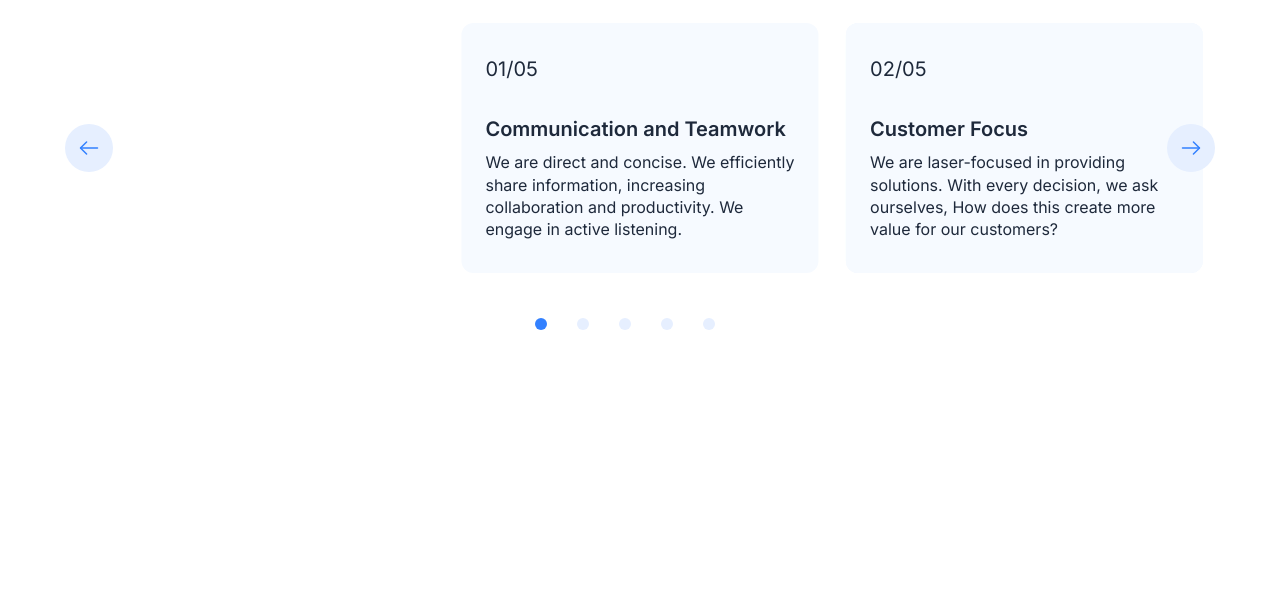
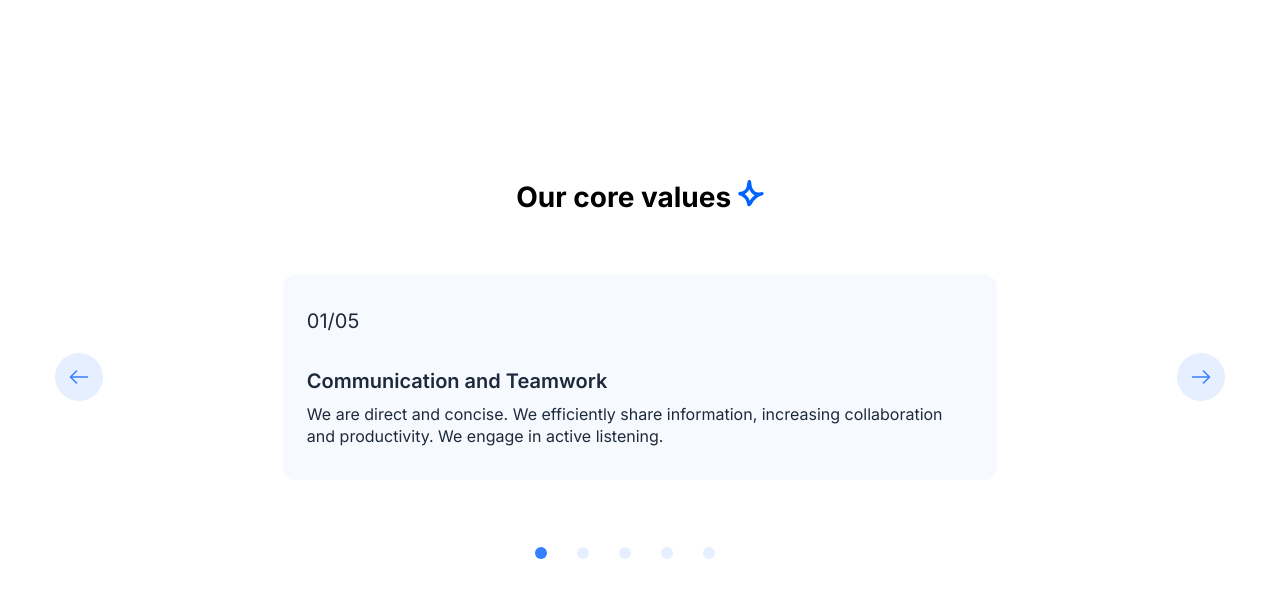
Before and after one commit to Mavrik-jnr/career-landing-page, a React (Create React App) app: page / in a window 1280 px wide. Shown: the part 1652-2250 px from the top of the page. Built offline with nearby package versions, Linux system fonts and the light colour scheme.

Commit message:
fix/Set Carousel to one per slide

```diff
--- a/src/App.js
+++ b/src/App.js
@@ -11,6 +11,7 @@ import star from "./images/intro/star.png";
 import IntroCard from "./components/IntroCard";
 import Carousel from "./components/Carousel";
 import Arrow from "./images/intro/Arrow.svg";
+import values from "./images/intro/values.svg";
 import { useState } from "react";
 import Paginator from "./components/Paginator";
 const coreValues = [
@@ -52,13 +53,18 @@ function App() {
   const slideLeft = () => {
     if (index - 1 >= 0) {
       setIndex(index - 1);
+    } else {
+      setIndex(coreValues.length - 1);
     }
+
     // setIndex(index - 1);
   };
 
   const slideRight = () => {
     if (index + 1 <= coreValues.length - 1) {
       setIndex(index + 1);
+    } else {
+      setIndex(0);
     }
   };
   const handlePageChange = (page) => {
@@ -129,6 +135,13 @@ function App() {
         </WhoWeAre>
       </IntroSection>
       <CarouselSection>
+        <h3>
+          {" "}
+          Our core{" "}
+          <span>
+            values <img src={values} alt="" />
+          </span>
+        </h3>
         <CarouselContent>
           {coreValues.map((value, n) => {
             let position =
@@ -314,11 +327,14 @@ const IntroRow = styled.div`
 const CarouselSection = styled(Section)`
   /* background-color: blue; */
   position: relative;
-  padding-top: 100px;
+  padding-top: 230px;
   /* gap: px; */
   /* align-items: flex-start; */
 
   /* display: block; */
+  & h3 {
+    margin-bottom: 60px;
+  }
 `;
 
 const CarouselContent = styled.div`
@@ -328,20 +344,21 @@ const CarouselContent = styled.div`
   padding: 100px;
   display: flex;
   align-items: center;
+  align-self: center;
   margin: 0px;
 
   .left {
     position: absolute;
     z-index: 90;
     /* display: none; */
-    left: 20px;
+    left: 10px;
     /* bottom: 0px; */
   }
   /* bottom: -100px; */
   .right {
     position: absolute;
     z-index: 90;
-    right: 20px;
+    right: 10px;
     rotate: 180deg;
   }
   /* gap: 8px; */
--- a/src/components/Carousel.js
+++ b/src/components/Carousel.js
@@ -14,8 +14,8 @@ function Carousel({ number, title, desc, cardStyle, zIndex }) {
 export default Carousel;
 
 const CarouselContainer = styled.div`
-  width: 30%;
-  /* height: 30%; */
+  width: 60%;
+  /* height: 300px; */
   position: absolute;
   color: var(--gray-800);
   background-color: #f6faff;
@@ -37,6 +37,6 @@ const CarouselContainer = styled.div`
     width: 70%;
   }
   @media screen and (max-width: 600px) {
-    width: 100%;
+    width: 70%;
   }
 `;
--- a/src/styled-components/Boilerplate.style.js
+++ b/src/styled-components/Boilerplate.style.js
@@ -56,10 +56,7 @@ margin:0;
 
   .prevCard {
     left: calc(0% + 2rem);
-    @media screen and (max-width:900px) {
-
-        opacity: 0;
-    }
+    opacity: 0;
 }
 
 .activeCard {
@@ -70,10 +67,7 @@ margin:0;
 .nextCard {
     left: 100%;
     transform: translateX(calc(-100% - 2rem));
-    @media screen and (max-width:900px) {
-
-        opacity: 0;
-    }
+    opacity: 0;
 }
 `;
 
```
Also changed, not shown: src/images/intro/values.svg (added).
